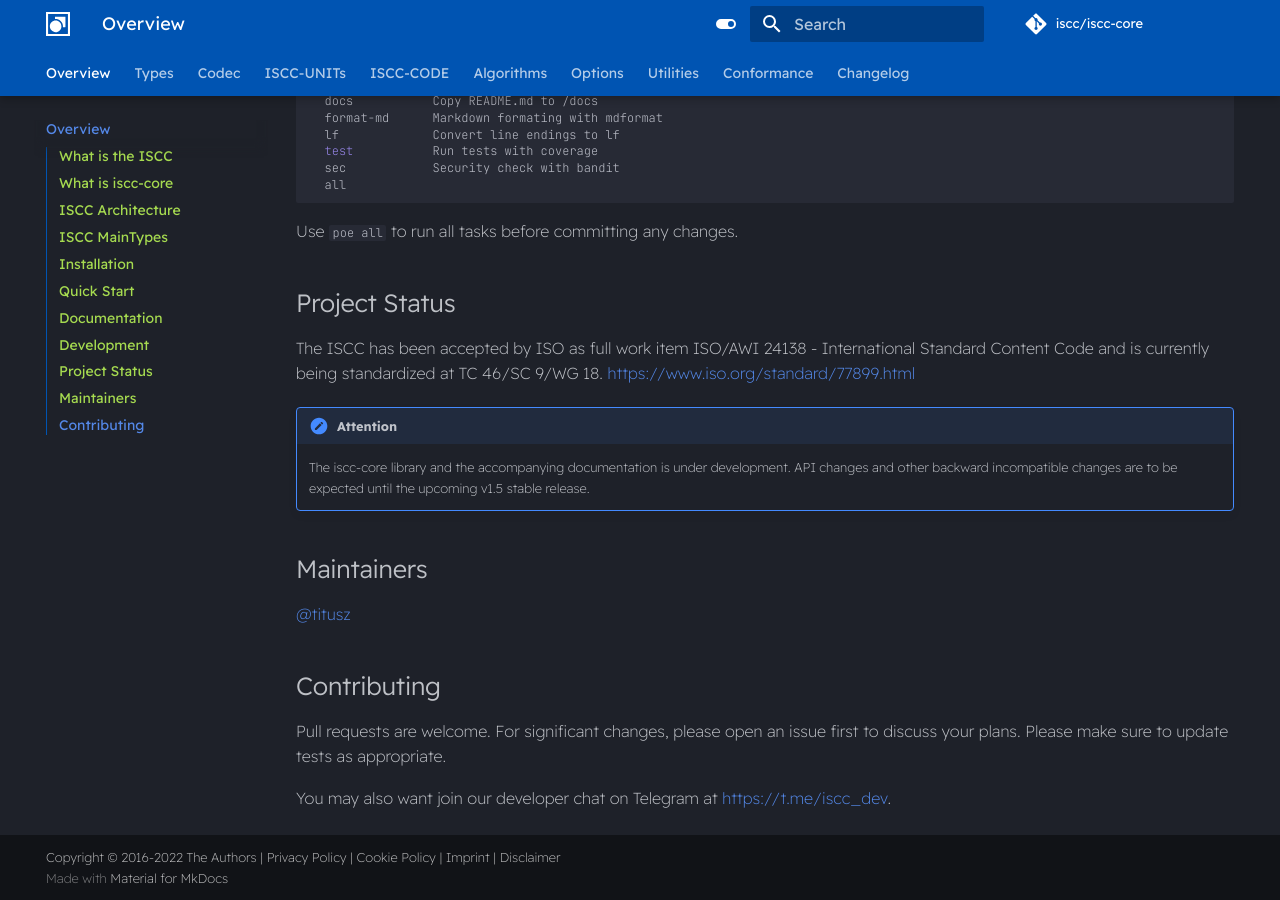
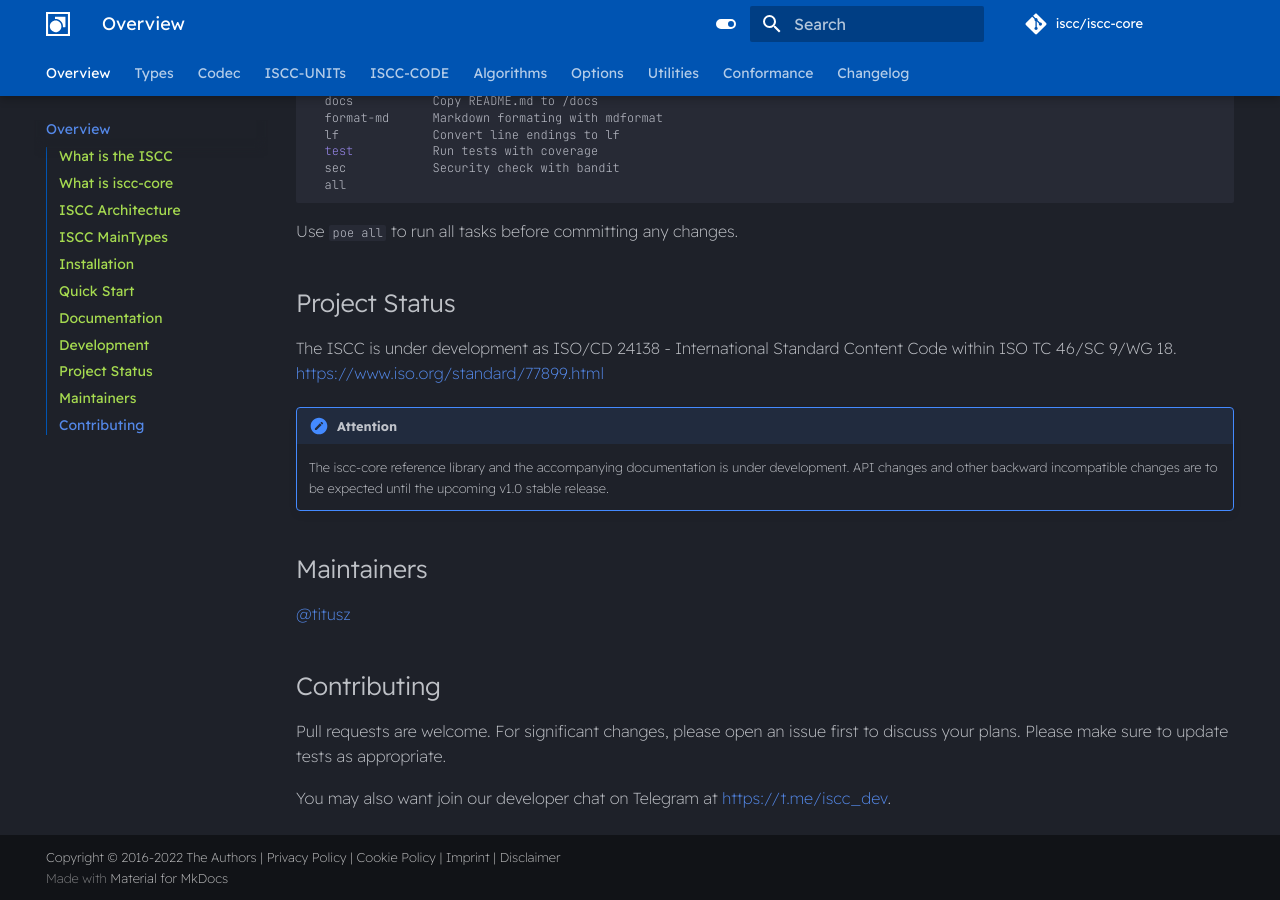
Before and after one commit to iscc/iscc-core, an MkDocs documentation site: the page built from docs/index.md, in a window 1280 px wide and 900 px high, scrolled down 4746 px. Built offline with MkDocs 1.6.1 and Material for MkDocs 9.7.7, drawn with Linux system fonts in a browser that asks for light colours; comment, search, counter and statistics services are not loaded.

Commit message:
Update ISO status

```diff
--- a/docs/index.md
+++ b/docs/index.md
@@ -195,13 +195,13 @@ Use `poe all` to run all tasks before committing any changes.
 
 ## Project Status
 
-The ISCC has been accepted by ISO as full work item ISO/AWI 24138 - International Standard Content
-Code and is currently being standardized at TC 46/SC 9/WG 18.
-https://www.iso.org/standard/77899.html
+The ISCC is under development as ISO/CD 24138 - International Standard Content Code within ISO TC
+46/SC 9/WG 18. https://www.iso.org/standard/77899.html
 
 !!! attention
-    The iscc-core library and the accompanying documentation is under development. API changes and
-    other backward incompatible changes are to be expected until the upcoming v1.5 stable release.
+    The iscc-core reference library and the accompanying documentation is under development. API
+    changes and other backward incompatible changes are to be expected until the upcoming v1.0
+    stable release.
 
 ## Maintainers
 
```
Also changed, not shown: README.md (+5 -5 lines).
